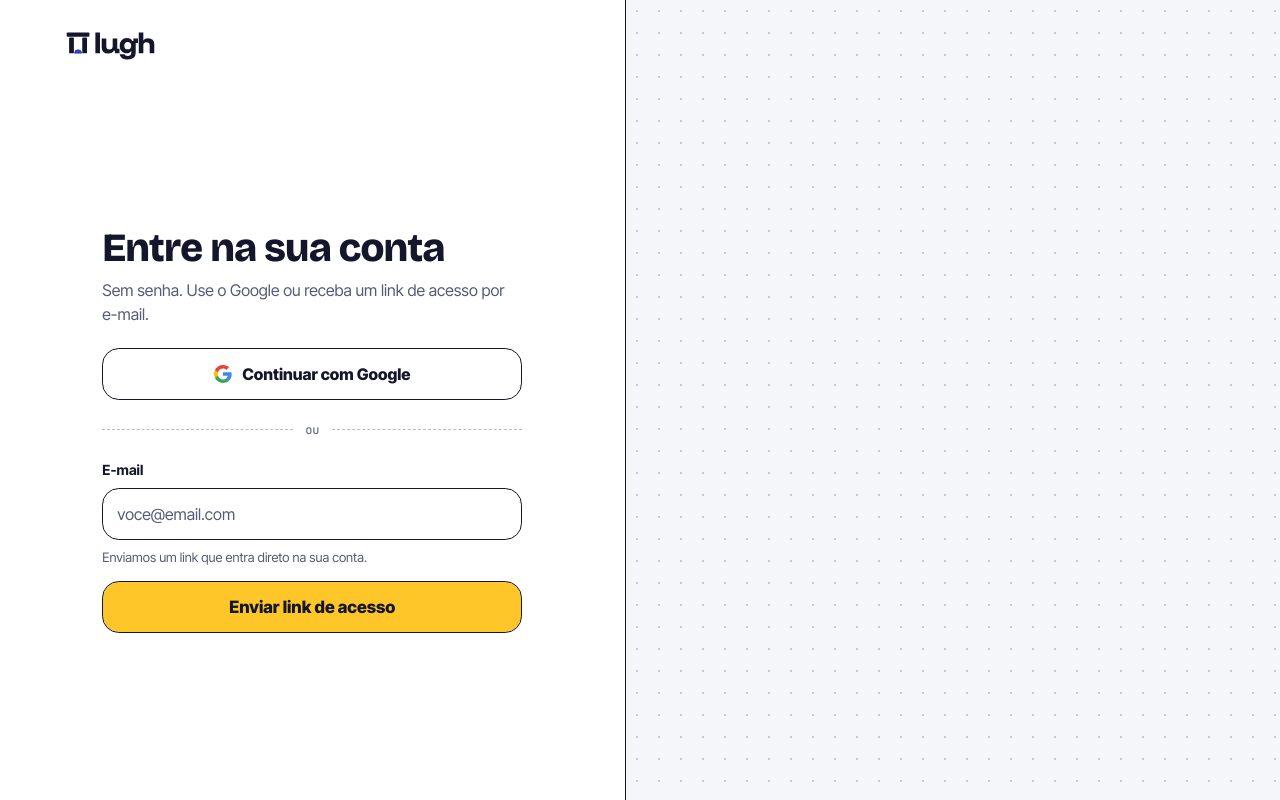
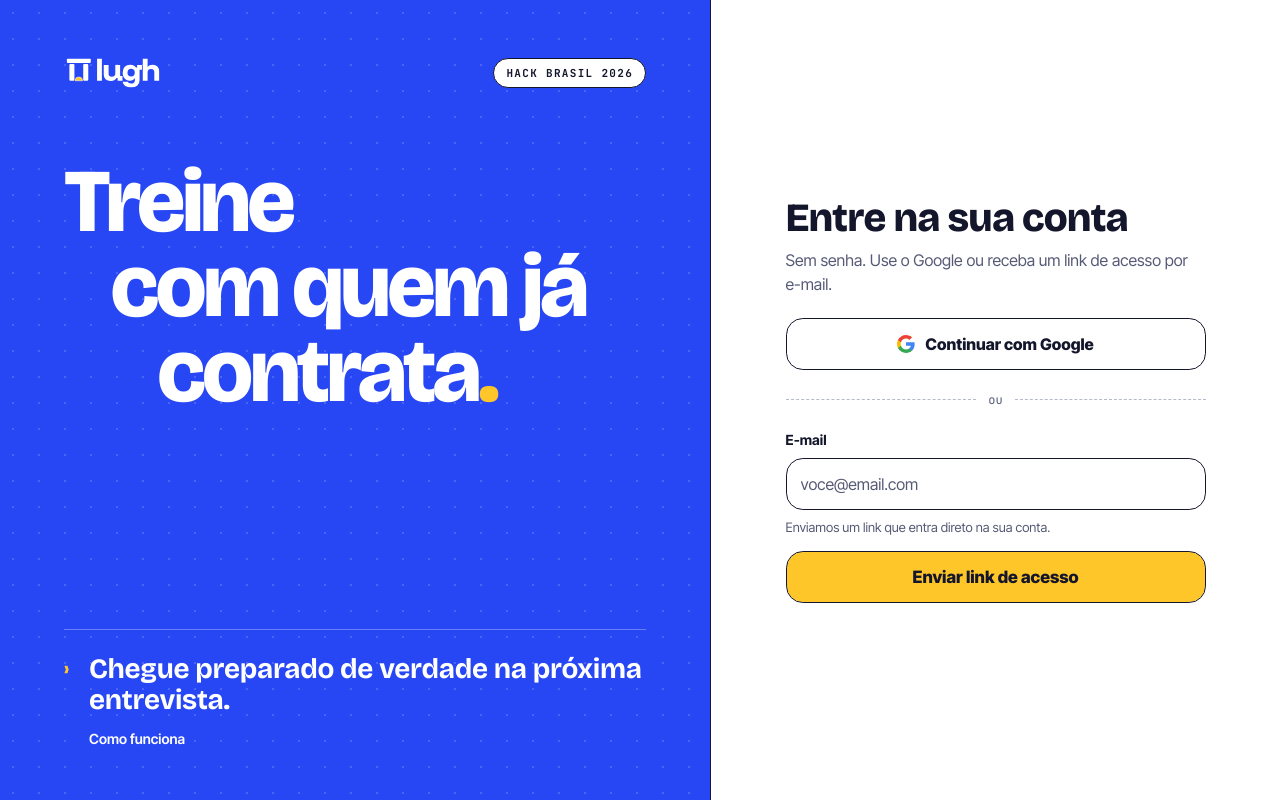
Before and after one commit to lucasstampini/lugh, a Next.js app in the folder apps/web/: page /login in a window 1280 px wide. Built offline with nearby package versions, Linux system fonts and the light colour scheme.

Commit message:
style: painel de manifesto no login
O login vira dois painéis: faixa azul de ponta a ponta com a marca, o
manifesto em escada e a chamada no pé, e o formulário à direita. Os dois
acentos em amarelo são a bolinha da logo e o ponto final do manifesto.

```diff
--- a/apps/web/app/login/page.tsx
+++ b/apps/web/app/login/page.tsx
@@ -1,38 +1,86 @@
 import Image from "next/image";
 import Link from "next/link";
 import { Suspense } from "react";
-import { RoomCollage } from "@/components/demo/room-collage";
 import { AuthSection } from "./auth-section";
 
 export default function LoginPage({ searchParams }: PageProps<"/login">) {
   return (
-    <div className="flex min-h-screen flex-wrap">
-      <main className="box-border flex min-w-0 flex-[1_1_420px] flex-col gap-10 px-[clamp(20px,5vw,64px)] pt-6 pb-12">
+    <main className="grid min-h-screen grid-cols-1 lg:grid-cols-[5fr_4fr]">
+      {/* Manifesto: faixa azul de ponta a ponta, sem container e sem card, com
+          a mesma textura de pontos do alto da home, aqui em branco para aparecer
+          sobre o azul. O texto grande desce em escada, então o bloco de cor
+          ocupa a página inteira em vez de virar um painel decorativo ao lado do
+          formulário. O amarelo entra só nos dois acentos: a bolinha da logo e o
+          ponto final do manifesto. */}
+      <div
+        className="bg-brand-deep border-ink relative box-border flex flex-col justify-between gap-14 overflow-hidden border-b-[1.5px] px-[clamp(24px,5vw,64px)] py-[clamp(28px,4vw,56px)] lg:border-r-[1.5px] lg:border-b-0"
+        style={{
+          backgroundImage: "radial-gradient(rgba(255,255,255,0.16) 1.4px, transparent 1.4px)",
+          backgroundSize: "26px 26px",
+        }}
+      >
+        <div className="flex flex-col gap-[clamp(28px,5vw,64px)]">
+          <div className="flex flex-wrap items-center justify-between gap-4">
             <Link
               href="/"
               aria-label="Lugh, página inicial"
-          className="inline-flex min-h-11 items-center self-start"
+              className="group/logo inline-flex min-h-11 items-center"
             >
-          <Image src="/brand/lugh-logo.svg" alt="Lugh" width={92} height={32} className="h-8 w-auto" />
+              <Image
+                src="/brand/lugh-logo-dark-bg.svg"
+                alt="Lugh"
+                width={98}
+                height={34}
+                className="h-[34px] w-auto transition-transform duration-[400ms] group-hover/logo:scale-[1.06] group-hover/logo:-rotate-3"
+              />
             </Link>
 
+            <span className="edge bg-card text-ink rounded-full px-3 py-1.5 font-mono text-[11px] font-bold tracking-[0.12em] uppercase">
+              Hack Brasil 2026
+            </span>
+          </div>
+
+          {/* Não é cabeçalho de conteúdo: o h1 da página é o do formulário, ao
+              lado. Aqui é a assinatura da marca, em corpo de display. */}
+          <p className="pop font-heading text-[clamp(44px,7vw,96px)] leading-[0.95] font-extrabold tracking-[-0.04em] text-white">
+            Treine
+            <br />
+            <span className="pl-[8%]">com quem já</span>
+            <br />
+            <span className="pl-[16%]">
+              contrata
+              <span className="text-primary">.</span>
+            </span>
+          </p>
+        </div>
+
+        <div className="flex flex-col gap-6">
+          <span aria-hidden="true" className="h-[1.5px] w-full bg-white/30" />
+
+          <div className="flex gap-5">
+            <span aria-hidden="true" className="text-primary font-heading text-xl font-extrabold">
+              ›
+            </span>
+            <div className="flex flex-col items-start gap-3">
+              <p className="font-heading text-[clamp(20px,2.2vw,28px)] leading-[1.12] font-bold tracking-[-0.01em] text-white">
+                Chegue preparado de verdade na próxima entrevista.
+              </p>
+              <Link href="/#como-funciona" className="nav-underline text-sm font-semibold text-white">
+                Como funciona
+              </Link>
+            </div>
+          </div>
+        </div>
+      </div>
+
       {/* Acesso: controles reais (Google + link de acesso), sem senha. */}
-        <div className="pop m-auto flex w-full max-w-[420px] flex-col gap-[22px]">
+      <div className="bg-background box-border flex flex-col justify-center px-[clamp(24px,5vw,64px)] py-[clamp(40px,5vw,64px)]">
+        <div className="pop flex w-full max-w-[420px] flex-col gap-[22px] lg:mx-auto">
           <Suspense fallback={null}>
             <AuthSection searchParams={searchParams} />
           </Suspense>
         </div>
+      </div>
     </main>
-
-      {/* Painel decorativo: a sala em miniatura. Some para leitores de tela. */}
-      <aside
-        aria-hidden="true"
-        className="edge-l bg-dots bg-secondary box-border hidden min-w-0 flex-[1.15_1_420px] items-center justify-center p-[clamp(28px,5vw,72px)] md:flex"
-      >
-        <div className="w-full max-w-[580px]">
-          <RoomCollage />
-        </div>
-      </aside>
-    </div>
   );
 }
```
Lines whose indentation alone changed are shown as unchanged.
